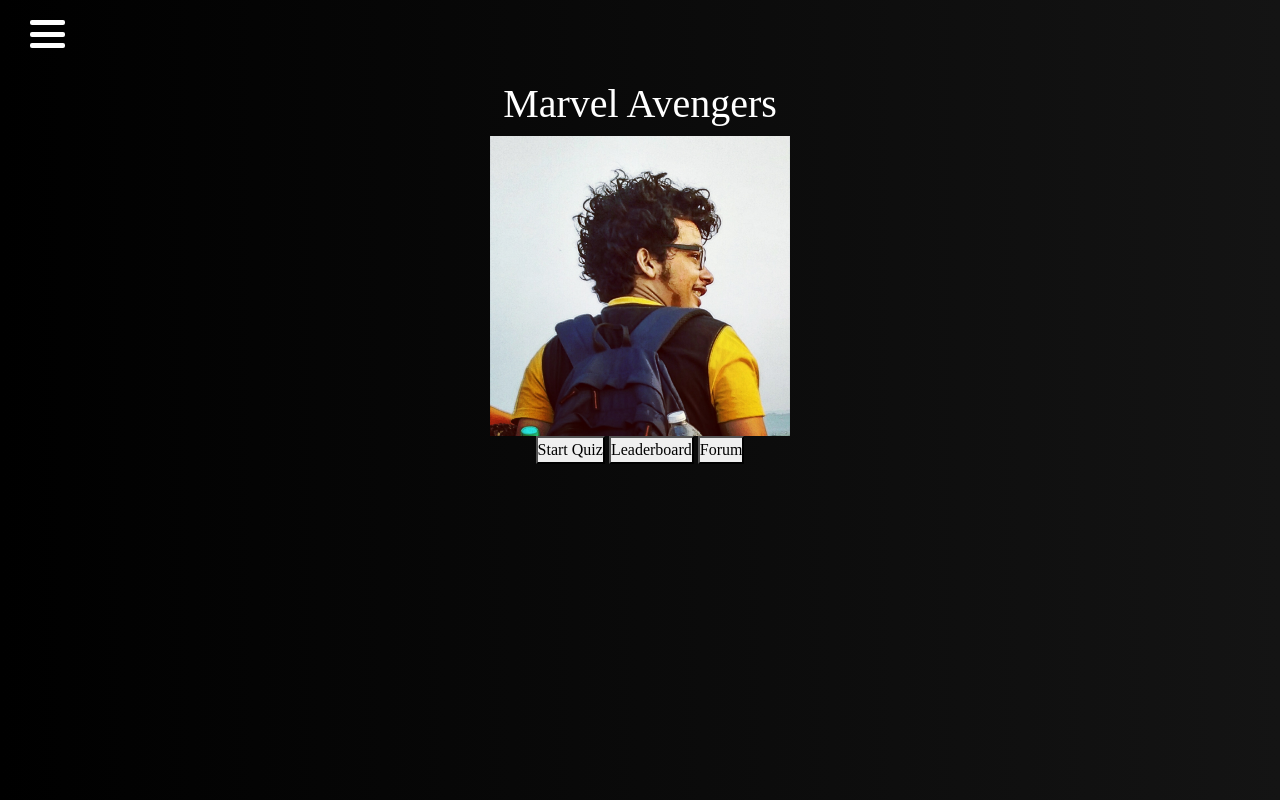
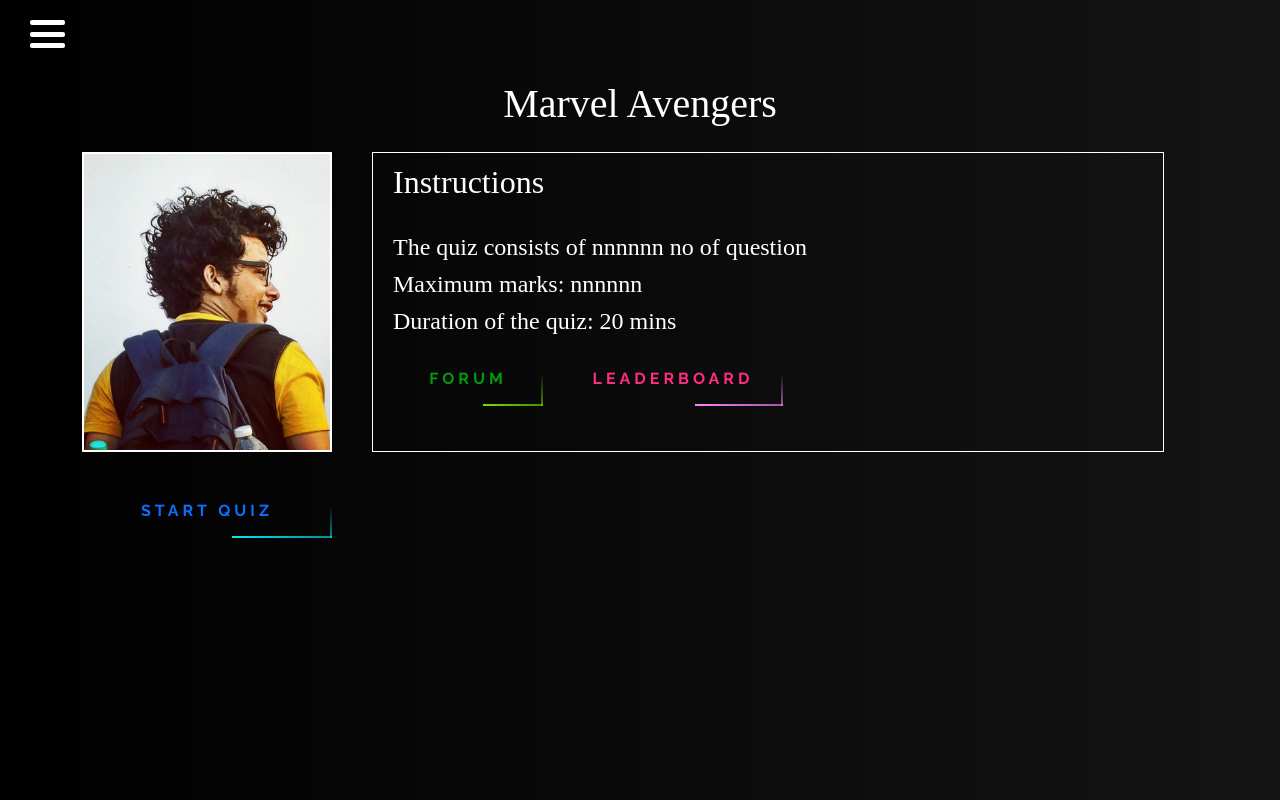
Before and after one commit to varunjha18/Quizzly-updated, a Django app: page /1/start_quiz in a window 1280 px wide. Shown: the top 800 px of the page. Run offline with Django 3.2, Linux system fonts and the light colour scheme; data comes from the database, SQL or seed files in the repository; both versions use the stored data as it was after the commit; some libraries are stand-ins or nearby versions.

Commit message:
changed quiz start template

```diff
--- a/quizzes/views.py
+++ b/quizzes/views.py
@@ -111,12 +111,11 @@ def create_questions(request,quiz_id,no_of_ques):
                 option_2=request.POST.get('question-'+str(j+1)+'-option-2')
                 option_3=request.POST.get('question-'+str(j+1)+'-option-3')
                 option_4=request.POST.get('question-'+str(j+1)+'-option-4')
-                option_5=request.POST.get('question-'+str(j+1)+'-option-5')
                 correct_ans=request.POST.get('question-'+str(j+1)+'-correct')
                 print('gjwvfjkbkjbijkjkbwfewev')
             # print(problem,question_no,option_1,option_2,option_3,option_4,option_5,correct_ans)
 
-                question=Question(quiz_id=quiz_id,problem=problem,question_no=question_no,option_1=option_1,option_2=option_2,option_3=option_3,option_4=option_4,option_5=option_5,correct_answer=correct_ans)
+                question=Question(quiz_id=quiz_id,problem=problem,question_no=question_no,option_1=option_1,option_2=option_2,option_3=option_3,option_4=option_4,correct_answer=correct_ans)
 
                 question.save()
 
--- a/templates/quiz_start.html
+++ b/templates/quiz_start.html
@@ -1,14 +1,202 @@
-{% extends 'base.html' %} {% block content %}
-
-<div class="container text-center my-4">
+{% extends 'base.html' %}
 
 
-    <h1 style="color:white">{{quiz_start.quiz_title}}</h1>
-    <img src="{{quiz_start.cover_img.url}}" alt="" style="height: 300px;"><br>
+<!-- css  csss ccsss -->
 
-    <a href="{% url 'question' quiz_start.id %}" class="my-2"><button>Start Quiz</button></a>
-    <a href="{% url 'leaderboard' quiz_start.id %}" class="my-2"><button>Leaderboard</button></a>
-    <a href="{% url 'room' quiz_start.id %}" class="my-2"><button>Forum</button></a>
+{% block custom_css %}
+
+<style>
+    @import url('https://fonts.googleapis.com/css2?family=Raleway:wght@400;700&display=swap');
+    #image_buttons {
+        display: flex;
+        flex-direction: column;
+    }
+
+    #cover_img {
+        width: 250px;
+        height: 300px;
+        border: 2px solid white;
+        background-image: url('{{quiz_start.cover_img.url}}');
+        background-position: center;
+        background-size: cover;
+    }
+
+    .container {
+        display: flex;
+        flex-direction: row;
+    }
+
+    .instructions {
+        border: 1px solid;
+        height: 300px;
+        margin-left: 40px;
+        width: 71%;
+        display: flex;
+        flex-direction: column;
+        padding: 10px 20px;
+    }
+
+    a {
+        font-weight: 600;
+        font-family: 'Raleway', sans-serif;
+        text-decoration: none !important;
+        position: relative;
+        display: flex;
+        padding: 15px 30px;
+        margin: 40px 0;
+        color: #03e9f4;
+        text-decoration: none;
+        text-transform: uppercase;
+        transition: 0.5s;
+        letter-spacing: 4px;
+        overflow: hidden;
+        margin-right: 50px;
+        width: 100%;
+        justify-content: center;
+    }
+
+    a:hover {
+        background: #03e9f4;
+        color: #050801;
+        box-shadow: 0 0 5px #03e9f4, 0 0 25px #03e9f4, 0 0 50px #03e9f4, 0 0 200px #03e9f4;
+        /* -webkit-box-reflect: below 1px linear-gradient(transparent, #0005); */
+    }
+
+    a:nth-child(1) {
+        filter: hue-rotate(270deg);
+    }
+
+    a:nth-child(2) {
+        filter: hue-rotate(110deg);
+    }
+
+    a span {
+        position: absolute;
+        display: block;
+    }
+
+    a span:nth-child(1) {
+        top: 0;
+        left: 0;
+        width: 100%;
+        height: 2px;
+        background: linear-gradient(90deg, transparent, #03e9f4);
+        animation: animate1 1s linear infinite;
+    }
+
+    @keyframes animate1 {
+        0% {
+            left: -100%;
+        }
+        50%,
+        100% {
+            left: 100%;
+        }
+    }
+
+    a span:nth-child(2) {
+        top: -100%;
+        right: 0;
+        width: 2px;
+        height: 100%;
+        background: linear-gradient(180deg, transparent, #03e9f4);
+        animation: animate2 1s linear infinite;
+        animation-delay: 0.25s;
+    }
+
+    @keyframes animate2 {
+        0% {
+            top: -100%;
+        }
+        50%,
+        100% {
+            top: 100%;
+        }
+    }
+
+    a span:nth-child(3) {
+        bottom: 0;
+        right: 0;
+        width: 100%;
+        height: 2px;
+        background: linear-gradient(270deg, transparent, #03e9f4);
+        animation: animate3 1s linear infinite;
+        animation-delay: 0.50s;
+    }
+
+    @keyframes animate3 {
+        0% {
+            right: -100%;
+        }
+        50%,
+        100% {
+            right: 100%;
+        }
+    }
+
+    a span:nth-child(4) {
+        bottom: -100%;
+        left: 0;
+        width: 2px;
+        height: 100%;
+        background: linear-gradient(360deg, transparent, #03e9f4);
+        animation: animate4 1s linear infinite;
+        animation-delay: 0.75s;
+    }
+
+    @keyframes animate4 {
+        0% {
+            bottom: -100%;
+        }
+        50%,
+        100% {
+            bottom: 100%;
+        }
+    }
+</style>
+
+{% endblock custom_css %}
+
+
+<!-- CSS cSS -->
+
+
+{% block content %}
+
+<h1 style="color:white" align='center'>{{quiz_start.quiz_title}}</h1>
+<div class="container my-4">
+
+
+    <div class="image_buttons">
+
+        <div id="cover_img"></div><br>
+
+        <a href="{% url 'question' quiz_start.id %}" class="my-2"><span></span>
+            <span></span>
+            <span></span>
+            <span></span>
+            Start Quiz</a>
+    </div>
+
+    <div class="instructions text-left">
+        <h2>Instructions</h2><br>
+        <h4>The quiz consists of nnnnnn no of question</h3>
+            <h4>Maximum marks: nnnnnn</h4>
+            <h4>Duration of the quiz: {{quiz_start.time_alloted}} mins</h4>
+            <div class="instruction_buttons" style="display: flex;flex-direction: row;">
+
+                <a href="{% url 'room2' quiz_start.id %}" class="my-2" style="width: 150px;margin-right: 20px;"><span></span>
+                    <span></span>
+                    <span></span>
+                    <span></span>
+                    Forum</a>
+                <a href="{% url 'leaderboard' quiz_start.id %}" class="my-2" style="width: 220px;"><span></span>
+                    <span></span>
+                    <span></span>
+                    <span></span>
+                    Leaderboard</a>
+            </div>
+    </div>
 </div>
 
 
```
Also changed, not shown: forums/admin.py (+13 -1 lines), templates/chat_room.html (+10 -3 lines), db.sqlite3, media/photos/21/06/avengers-endgame-imax-poster-crop.png (added).
